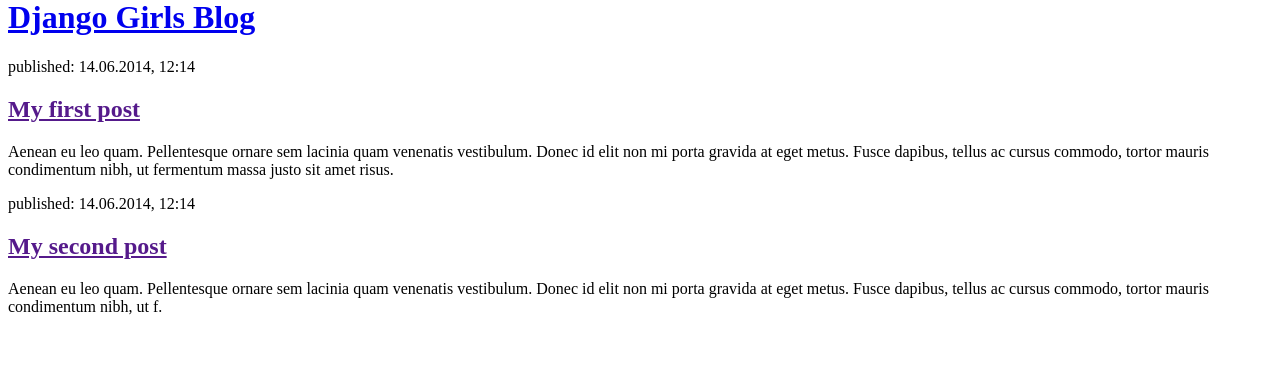
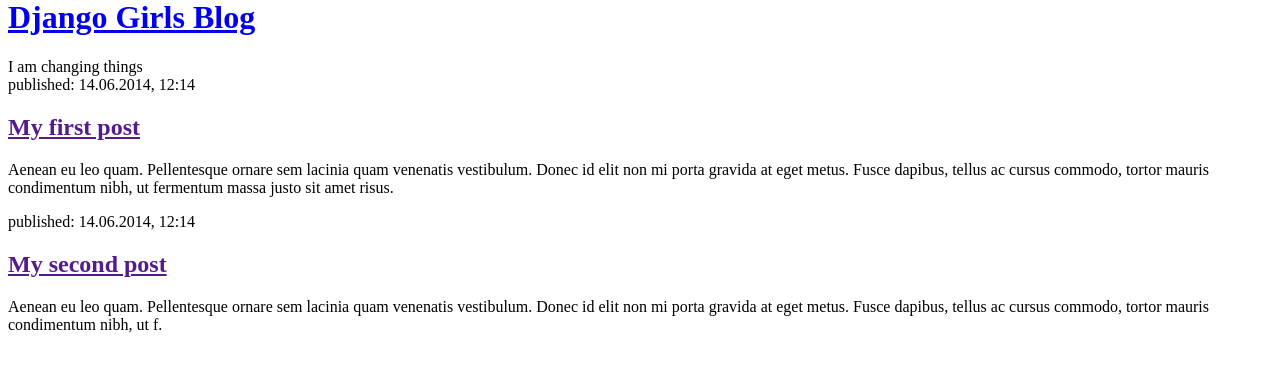
Before and after one commit to jayde-bradley/my-first-blog, a Django app: page /home/ in a window 1280 px wide. Shown: the part 22-394 px from the top of the page. Run offline with Django 3.2, Linux system fonts and the light colour scheme; data that the repository does not hold is empty.

Commit message:
Modified templates to display posts from database, adding line second attempt.

```diff
--- a/blog/templates/blog/post_list.html
+++ b/blog/templates/blog/post_list.html
@@ -7,7 +7,7 @@
         <header>
             <h1><a href="/">Django Girls Blog</a></h1>
         </header>
-
+        I am changing things
         {% for post in posts %}
             <article>
                 <time>published: {{ post.published_date }}</time>
```
